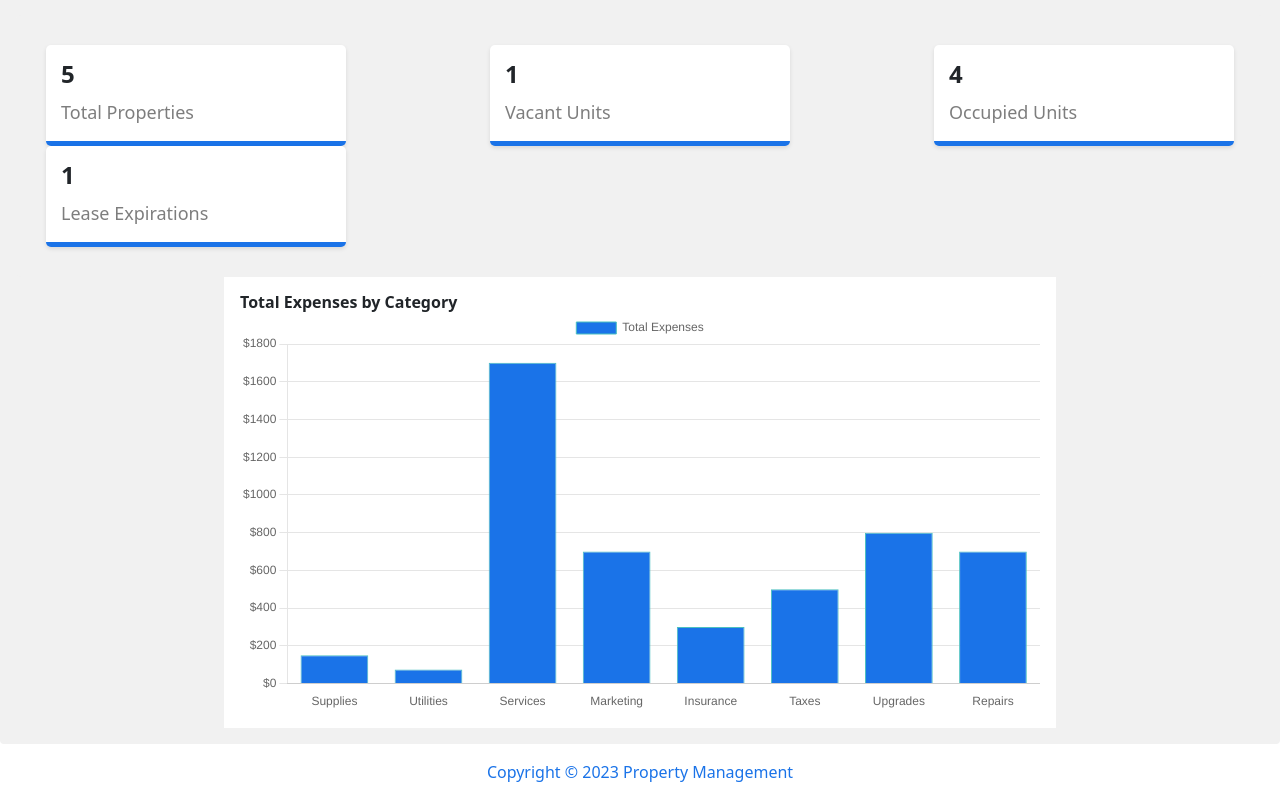
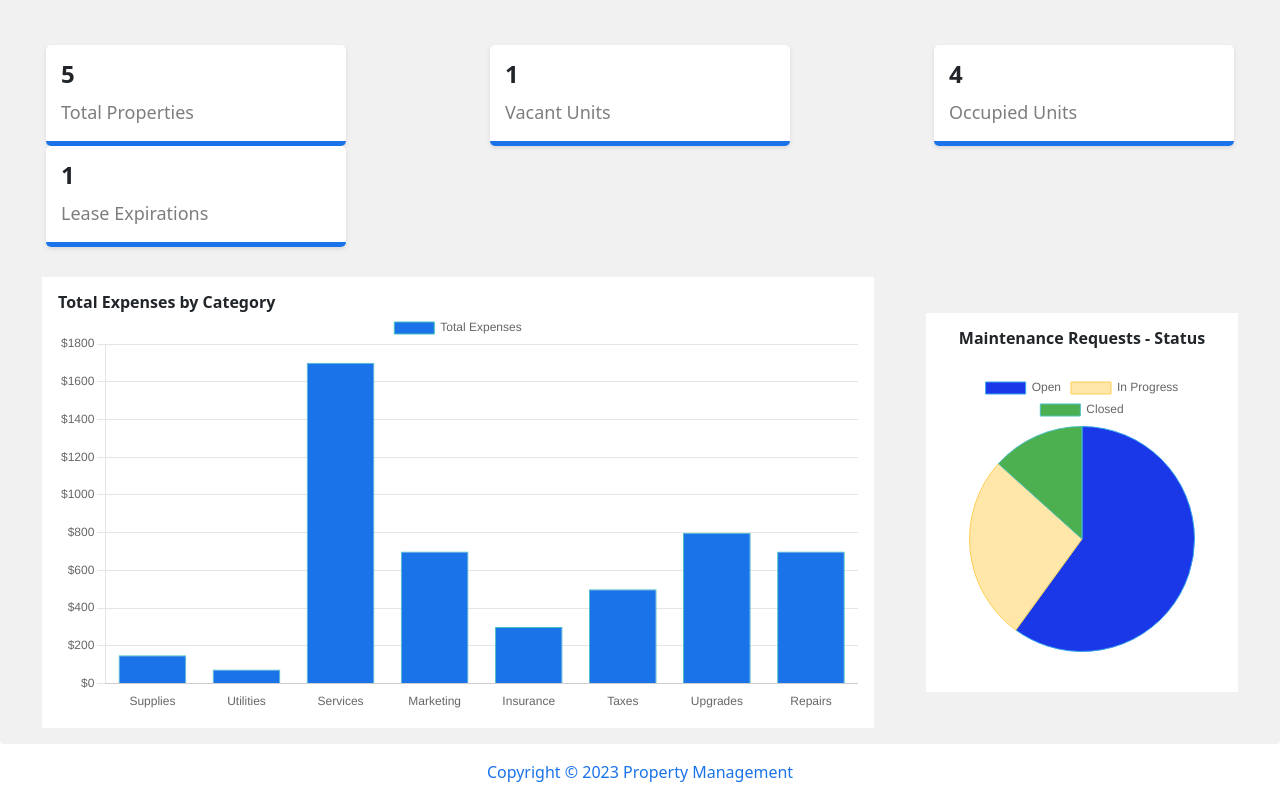
Before and after one commit to zsherman2510/PropertyManagmentProject, a React (Vite) app: page / in a window 1280 px wide. Shown: the part 781-1581 px from the top of the page. Built offline with nearby package versions, Linux system fonts and the light colour scheme.

Commit message:
finished maintenance summary

```diff
--- /dev/null
+++ b/src/components/Dashboard/MaintenanceSummary.jsx
@@ -0,0 +1,54 @@
+import React from 'react'
+import { Pie } from 'react-chartjs-2'
+
+const MaintenanceSummary = ({ maintenanceRequests }) => {
+  const statusCounts = {
+    Open: 0,
+    "In Progress": 0,
+    Closed: 0
+  };
+
+  const priorityCounts = {
+    Low: 0,
+    Medium: 0,
+    High: 0
+  }
+
+  maintenanceRequests.forEach((request) => {
+    statusCounts[request.status]++;
+    priorityCounts[request.priority]++;
+  });
+
+  const statusData = {
+    maintainAspectRatio: true,
+    labels: Object.keys(statusCounts),
+    datasets: [
+      {
+        label: "Status",
+        data: Object.values(statusCounts),
+        backgroundColor: [
+          "#1a37e8",
+          "rgba(255,206,85,0.5)",
+          "#4caf50",
+        ],
+        borderColor: [
+          "rgba(54,162,235,1)",
+          "rgba(255,206,86,1)",
+          "rgba(75,192,192,1)",
+        ],
+        borderWidth: 1,
+
+      },
+    ],
+  };
+  return (
+    <div className="dashboard-background p-3 align-self-center">
+      <h2 className="font-bold mb-3 text-center">Maintenance Requests - Status</h2>
+      <div className="my-4">
+        <Pie id="custom-pie" data={statusData} />
+      </div>
+    </div>
+  )
+}
+
+export default MaintenanceSummary
--- a/src/components/Dashboard/index.jsx
+++ b/src/components/Dashboard/index.jsx
@@ -6,6 +6,7 @@ import { CategoryScale } from 'chart.js';
 import FinancialGoal from './FinancialGoal';
 import PropertySummary from './PropertySummary';
 import ExpenseSummary from './ExpenseSummary';
+import MaintenanceSummary from './MaintenanceSummary';
 
 Chart.register(CategoryScale);
 const Dashboard = () => {
@@ -65,6 +66,9 @@ const Dashboard = () => {
         <div className="col-12 col-md-8">
           <ExpenseSummary expenses={expenses} />
         </div>
+        <div className="col-12 col-md-3 align-self-center">
+          <MaintenanceSummary maintenanceRequests={maintenance} />
+        </div>
       </div>
     </div>
   )
```
